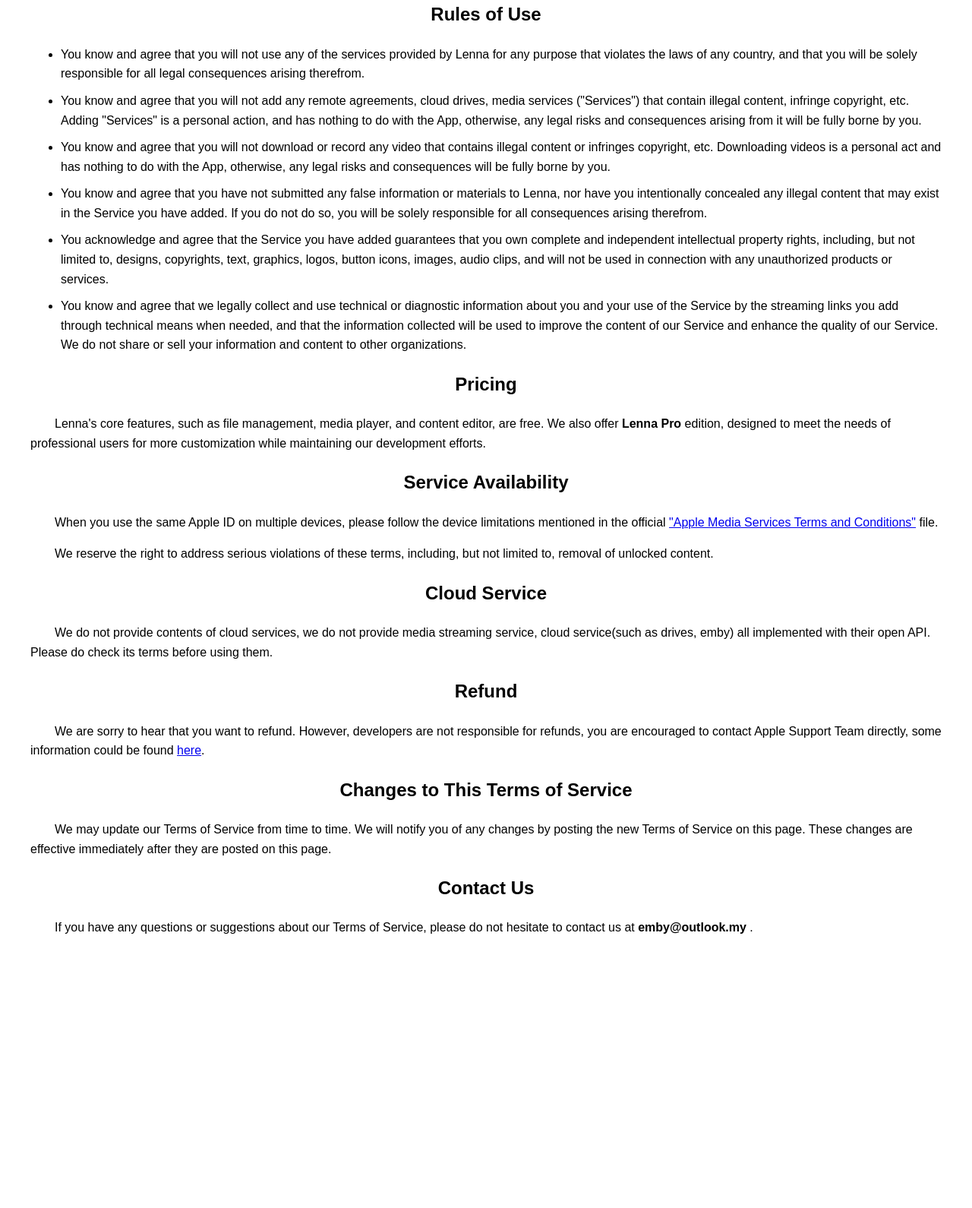
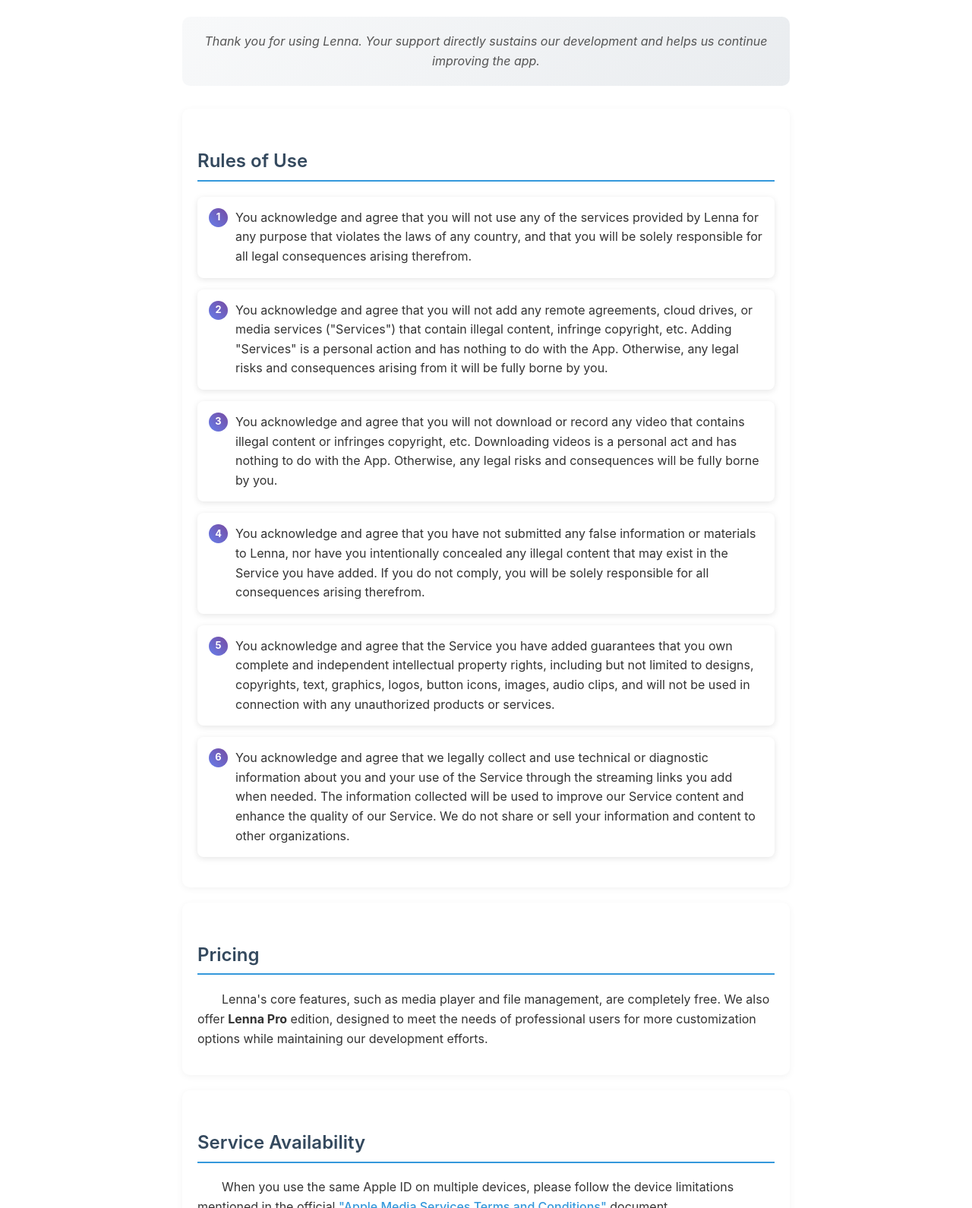
Before and after one commit to LennaApp/LennaApp, a plain HTML site: page terms/en.html in a window 1280 px wide. Shown: the part 316-1906 px from the top of the page at 76% size. Before the commit the page ends 1606 px from the top, so only its background shows below. Drawn offline with Linux system fonts and the light colour scheme.

Commit message:
Update en.html

```diff
--- a/terms/en.html
+++ b/terms/en.html
@@ -6,90 +6,243 @@
     <title>Lenna Terms of Service</title>
     <style>
         body {
-            font-family: Arial, sans-serif;
+            font-family: 'SF Pro Display', -apple-system, BlinkMacSystemFont, 'Segoe UI', Roboto, sans-serif;
             line-height: 1.6;
             margin: 20px;
             padding: 20px;
+            max-width: 800px;
+            margin: 0 auto;
+            padding: 40px 20px;
+            color: #333;
         }
-        h1, h2 {
+        h1 {
             text-align: center;
+            color: #2c3e50;
+            margin-bottom: 30px;
+            font-size: 2.5rem;
+            font-weight: 700;
+        }
+        h2 {
+            margin-top: 30px;
+            color: #34495e;
+            border-bottom: 2px solid #3498db;
+            padding-bottom: 5px;
+            font-size: 1.5rem;
+            font-weight: 600;
         }
         p {
             text-indent: 2em;
-        }
-        .contact-info {
-            margin-top: 20px;
-        }
-        ul {
-            margin: 20px 0;
-        }
-        li {
-            margin-bottom: 10px;
+            margin-bottom: 15px;
+            font-size: 1rem;
         }
         .last-updated {
             text-align: center;
             font-weight: bold;
             margin-bottom: 30px;
+            background: linear-gradient(45deg, #667eea, #764ba2);
+            -webkit-background-clip: text;
+            -webkit-text-fill-color: transparent;
+            background-clip: text;
+            font-size: 1.1rem;
         }
         .disclaimer {
             font-style: italic;
             margin: 20px 0;
+            padding: 20px;
+            background: linear-gradient(135deg, #74b9ff, #0984e3);
+            color: white;
+            border-radius: 10px;
+            border-left: 4px solid #0984e3;
+            box-shadow: 0 4px 15px rgba(116, 185, 255, 0.3);
+        }
+        .disclaimer p {
+            text-indent: 0;
+            margin: 0;
+        }
+        .contact-info {
+            background-color: #ecf0f1;
+            padding: 20px;
+            border-radius: 10px;
+            margin-top: 30px;
+            box-shadow: 0 2px 10px rgba(0,0,0,0.1);
+        }
+        .contact-info h2 {
+            margin-top: 0;
+            border-bottom: none;
+            color: #2c3e50;
+        }
+        .contact-info p {
+            text-indent: 0;
+        }
+        ul {
+            margin: 20px 0;
+            padding-left: 0;
+        }
+        li {
+            margin-bottom: 15px;
             padding: 15px;
-            background-color: #f5f5f5;
-            border-left: 4px solid #007bff;
+            background: white;
+            border-radius: 8px;
+            box-shadow: 0 2px 8px rgba(0,0,0,0.1);
+            list-style: none;
+            position: relative;
+            padding-left: 50px;
+            transition: all 0.3s ease;
+        }
+        li:hover {
+            transform: translateY(-2px);
+            box-shadow: 0 4px 15px rgba(0,0,0,0.15);
+        }
+        li::before {
+            content: counter(rule-counter);
+            counter-increment: rule-counter;
+            position: absolute;
+            left: 15px;
+            top: 15px;
+            background: linear-gradient(45deg, #667eea, #764ba2);
+            color: white;
+            border-radius: 50%;
+            width: 25px;
+            height: 25px;
+            display: flex;
+            align-items: center;
+            justify-content: center;
+            font-weight: bold;
+            font-size: 0.8rem;
+        }
+        .rules-list {
+            counter-reset: rule-counter;
+        }
+        a {
+            color: #3498db;
+            text-decoration: none;
+            font-weight: 500;
+            transition: color 0.3s ease;
+        }
+        a:hover {
+            color: #2980b9;
+            text-decoration: underline;
+        }
+        .highlight {
+            background: linear-gradient(45deg, #f39c12, #e67e22);
+            color: white;
+            padding: 15px;
+            border-radius: 8px;
+            margin: 20px 0;
+        }
+        .highlight p {
+            text-indent: 0;
+            margin: 0;
+        }
+        .section-content {
+            background: white;
+            padding: 20px;
+            border-radius: 10px;
+            box-shadow: 0 2px 10px rgba(0,0,0,0.05);
+            margin-bottom: 20px;
+        }
+        .intro-text {
+            text-align: center;
+            font-size: 1.1rem;
+            color: #555;
+            font-style: italic;
+            margin-bottom: 30px;
+            padding: 20px;
+            background: linear-gradient(135deg, #f8f9fa, #e9ecef);
+            border-radius: 10px;
+        }
+        .intro-text p {
+            text-indent: 0;
+            margin: 0;
+        }
+        hr {
+            border: none;
+            height: 2px;
+            background: linear-gradient(45deg, #667eea, #764ba2);
+            margin: 40px 0;
+            border-radius: 2px;
+        }
+        .footer-note {
+            text-align: center;
+            color: #7f8c8d;
+            font-size: 0.9em;
+            margin-top: 40px;
+            padding-top: 20px;
+            border-top: 1px solid #ecf0f1;
         }
     </style>
 </head>
 <body>
     <div class="last-updated">
-        Last updated<br />
-        Jun 3 2025
+        Last Updated<br />
+        April 15, 2025
     </div>
 
     <div class="disclaimer">
-        This document is intended to explain or clarify the services provided by Lenna, possible subsequent changes to the terms are also subject to this document.
+        <p><strong>Important Notice:</strong> This document is intended to explain or clarify the services provided by Lenna. Any subsequent changes to the terms are also subject to this document.</p>
     </div>
 
     <h1>Terms of Service</h1>
 
-    <p>Thanks for using Lenna, your support directly sustains the development.</p>
+    <div class="intro-text">
+        <p>Thank you for using Lenna. Your support directly sustains our development and helps us continue improving the app.</p>
+    </div>
 
-    <h2>Rules of Use</h2>
+    <div class="section-content">
+        <h2>Rules of Use</h2>
 
-    <ul>
-        <li>You know and agree that you will not use any of the services provided by Lenna for any purpose that violates the laws of any country, and that you will be solely responsible for all legal consequences arising therefrom.</li>
-        <li>You know and agree that you will not add any remote agreements, cloud drives, media services ("Services") that contain illegal content, infringe copyright, etc. Adding "Services" is a personal action, and has nothing to do with the App, otherwise, any legal risks and consequences arising from it will be fully borne by you.</li>
-        <li>You know and agree that you will not download or record any video that contains illegal content or infringes copyright, etc. Downloading videos is a personal act and has nothing to do with the App, otherwise, any legal risks and consequences will be fully borne by you.</li>
-        <li>You know and agree that you have not submitted any false information or materials to Lenna, nor have you intentionally concealed any illegal content that may exist in the Service you have added. If you do not do so, you will be solely responsible for all consequences arising therefrom.</li>
-        <li>You acknowledge and agree that the Service you have added guarantees that you own complete and independent intellectual property rights, including, but not limited to, designs, copyrights, text, graphics, logos, button icons, images, audio clips, and will not be used in connection with any unauthorized products or services.</li>
-        <li>You know and agree that we legally collect and use technical or diagnostic information about you and your use of the Service by the streaming links you add through technical means when needed, and that the information collected will be used to improve the content of our Service and enhance the quality of our Service. We do not share or sell your information and content to other organizations.</li>
-    </ul>
+        <ul class="rules-list">
+            <li>You acknowledge and agree that you will not use any of the services provided by Lenna for any purpose that violates the laws of any country, and that you will be solely responsible for all legal consequences arising therefrom.</li>
 
-    <h2>Pricing</h2>
+            <li>You acknowledge and agree that you will not add any remote agreements, cloud drives, or media services ("Services") that contain illegal content, infringe copyright, etc. Adding "Services" is a personal action and has nothing to do with the App. Otherwise, any legal risks and consequences arising from it will be fully borne by you.</li>
 
-    <p>Lenna's core features, such as file management, media player, and content editor, are free. We also offer <strong>Lenna Pro</strong> edition, designed to meet the needs of professional users for more customization while maintaining our development efforts.</p>
+            <li>You acknowledge and agree that you will not download or record any video that contains illegal content or infringes copyright, etc. Downloading videos is a personal act and has nothing to do with the App. Otherwise, any legal risks and consequences will be fully borne by you.</li>
 
-    <h2>Service Availability</h2>
+            <li>You acknowledge and agree that you have not submitted any false information or materials to Lenna, nor have you intentionally concealed any illegal content that may exist in the Service you have added. If you do not comply, you will be solely responsible for all consequences arising therefrom.</li>
 
-    <p>When you use the same Apple ID on multiple devices, please follow the device limitations mentioned in the official <a href="https://www.apple.com/legal/internet-services/itunes/us/terms.html">"Apple Media Services Terms and Conditions"</a> file.</p>
+            <li>You acknowledge and agree that the Service you have added guarantees that you own complete and independent intellectual property rights, including but not limited to designs, copyrights, text, graphics, logos, button icons, images, audio clips, and will not be used in connection with any unauthorized products or services.</li>
 
-    <p>We reserve the right to address serious violations of these terms, including, but not limited to, removal of unlocked content.</p>
+            <li>You acknowledge and agree that we legally collect and use technical or diagnostic information about you and your use of the Service through the streaming links you add when needed. The information collected will be used to improve our Service content and enhance the quality of our Service. We do not share or sell your information and content to other organizations.</li>
+        </ul>
+    </div>
 
-    <h2>Cloud Service</h2>
+    <div class="section-content">
+        <h2>Pricing</h2>
+        <p>Lenna's core features, such as media player and file management, are completely free. We also offer <strong>Lenna Pro</strong> edition, designed to meet the needs of professional users for more customization options while maintaining our development efforts.</p>
+    </div>
 
-    <p>We do not provide contents of cloud services, we do not provide media streaming service, cloud service(such as drives, emby) all implemented with their open API. Please do check its terms before using them.</p>
+    <div class="section-content">
+        <h2>Service Availability</h2>
+        <p>When you use the same Apple ID on multiple devices, please follow the device limitations mentioned in the official <a href="https://www.apple.com/legal/internet-services/itunes/us/terms.html" target="_blank">"Apple Media Services Terms and Conditions"</a> document.</p>
 
-    <h2>Refund</h2>
+        <p>We reserve the right to address serious violations of these terms, including but not limited to removal of unlocked content.</p>
+    </div>
 
-    <p>We are sorry to hear that you want to refund. However, developers are not responsible for refunds, you are encouraged to contact Apple Support Team directly, some information could be found <a href="https://support.apple.com/en-us/HT204084">here</a>.</p>
+    <div class="section-content">
+        <h2>Cloud Service</h2>
+        <p>We do not provide content for cloud services, nor do we provide media streaming services. Cloud services (such as drives, Emby/Jellyfin) are all implemented using their open APIs. Please check their terms before using them.</p>
+    </div>
 
-    <h2>Changes to This Terms of Service</h2>
+    <div class="section-content">
+        <h2>Refund Policy</h2>
+        <p>We are sorry to hear that you want to request a refund. However, developers are not responsible for refunds. You are encouraged to contact the Apple Support Team directly. Some information can be found <a href="https://support.apple.com/en-us/HT204084" target="_blank">here</a>.</p>
+    </div>
 
-    <p>We may update our Terms of Service from time to time. We will notify you of any changes by posting the new Terms of Service on this page. These changes are effective immediately after they are posted on this page.</p>
+    <div class="section-content">
+        <h2>Changes to These Terms of Service</h2>
+        <p>We may update our Terms of Service from time to time. We will notify you of any changes by posting the new Terms of Service on this page. These changes are effective immediately after they are posted on this page.</p>
+
+        <p>You are advised to review these Terms of Service periodically for any changes. Your continued use of the Service after any modifications indicates your acceptance of the new Terms of Service.</p>
+    </div>
 
     <div class="contact-info">
         <h2>Contact Us</h2>
-        <p>If you have any questions or suggestions about our Terms of Service, please do not hesitate to contact us at <strong>emby@outlook.my</strong> .</p>
+        <p style="text-indent: 0;"><strong>If you have any questions or suggestions about our Terms of Service, please do not hesitate to contact us:</strong></p>
+        <p style="text-indent: 0;"><strong>Email:</strong> emby@outlook.my</p>
+        <p style="text-indent: 0;"><strong>Response Time:</strong> We will respond to your inquiries within 30 days</p>
     </div>
+
+    <hr>
+    <p class="footer-note">This Terms of Service is effective as of the date stated above and applies to all users of the Lenna application.</p>
 </body>
 </html>
```
